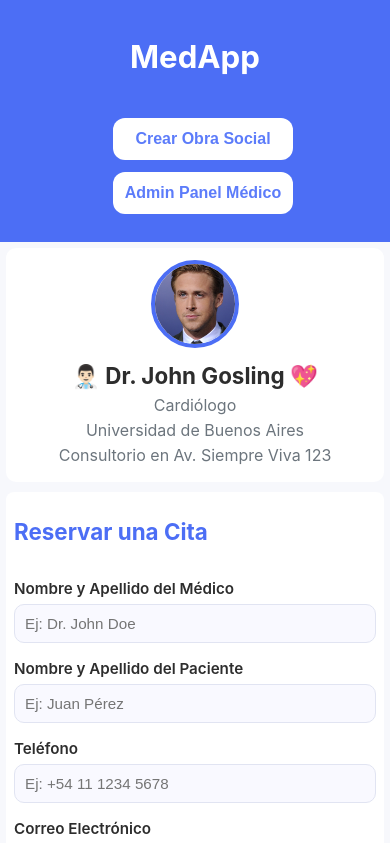
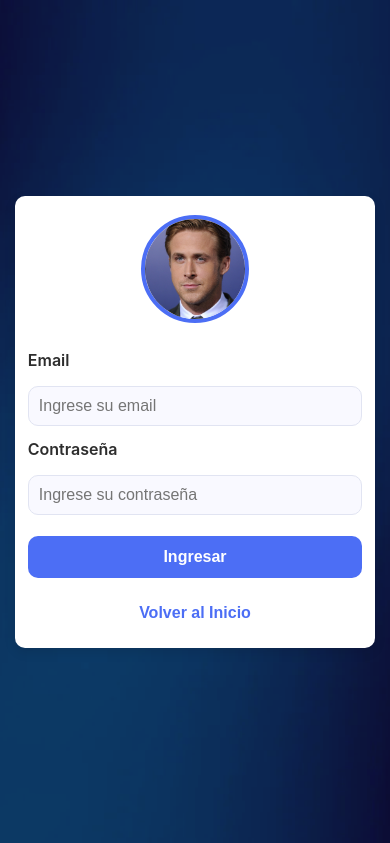
Before and after one commit to ManuZarraga/TPO-Aplicaciones-Interactivas, a React (Vite) app: page /login in a window 390 px wide. Shown: the top 843 px of the page. Built offline with nearby package versions, Linux system fonts and the light colour scheme.

Commit message:
Cambios a LoginPage - Agrego página 'AdminPanel' - Agrego navegacion

```diff
--- a/package.json
+++ b/package.json
@@ -17,7 +17,8 @@
     "moment": "^2.30.1",
     "react": "^18.2.0",
     "react-big-calendar": "^1.19.4",
-    "react-dom": "^18.2.0"
+    "react-dom": "^18.2.0",
+    "react-router-dom": "^7.9.3"
   },
   "devDependencies": {
     "@types/react": "^18.2.66",
--- a/src/App.jsx
+++ b/src/App.jsx
@@ -1,12 +1,17 @@
-// import LoginPage from "./pages/login/LoginPage";
+import { BrowserRouter as Router, Routes, Route } from "react-router-dom";
 import LandingPage from "./pages/main/LandingPage";
+import LoginPage from "./pages/login/LoginPage";
+import AdminPanel from "./pages/AdminPanel/AdminPanel";
 
 function App() {
   return (
-    <>
-      {/* <LoginPage /> */}
-      <LandingPage />
-    </>
+    <Router>
+      <Routes>
+        <Route path="/" element={<LandingPage />} />
+        <Route path="/login" element={<LoginPage />} />
+        <Route path="/admin" element={<AdminPanel />} />
+      </Routes>
+    </Router>
   );
 }
 
--- a/src/components/Calendario/Calendario.css
+++ b/src/components/Calendario/Calendario.css
@@ -38,7 +38,7 @@
 .rbc-month-view .rbc-date-cell button,
 .rbc-month-view .rbc-date-cell {
     background: transparent !important;
-    color: inherit !important;
+    color: var(--text-dark) !important;
     border: none !important;
     box-shadow: none !important;
     font-weight: normal !important;
--- a/src/components/MisCitas/MisCitas.css
+++ b/src/components/MisCitas/MisCitas.css
@@ -1,13 +1,12 @@
 .mis-citas {
-    background: var(--white);
     padding: 20px;
-    border-radius: var(--radius);
-    box-shadow: var(--shadow);
+    margin-top: 40px;
 }
 
-.mis-citas h2 {
+.mis-citas h1 {
+    text-align: center;
     margin-bottom: 15px;
-    font-size: 1.2rem;
+    font-size: 1.5rem;
     color: var(--primary);
 }
 
@@ -73,7 +72,7 @@
         overflow-x: auto;
     }
 
-    .mis-citas h2 {
+    .mis-citas h1 {
         font-size: 1rem;
         margin-bottom: 8px;
     }
--- a/src/components/MisCitas/MisCitas.jsx
+++ b/src/components/MisCitas/MisCitas.jsx
@@ -28,7 +28,7 @@ export default function MisCitas() {
 
   return (
     <div className="mis-citas">
-      <h2>Mis Citas</h2>
+      <h1>Citas Agendadas</h1>
       <div className="citas-list">
         {citas.map((cita) => (
           <div key={cita.id} className="cita-card">
--- a/src/components/Sidebar/Sidebar.jsx
+++ b/src/components/Sidebar/Sidebar.jsx
@@ -1,10 +1,12 @@
 import { useState } from "react";
+import { useNavigate } from "react-router-dom";
 import "./Sidebar.css";
 import FormularioObraSocial from "../FormularioObraSocial/FormularioObraSocial";
 
 // eslint-disable-next-line react/prop-types
 export default function Sidebar({ onAddObraSocial }) {
   const [showPopup, setShowPopup] = useState(false);
+  const navigate = useNavigate();
 
   const handleOpen = () => setShowPopup(true);
   const handleClose = () => setShowPopup(false);
@@ -19,7 +21,9 @@ export default function Sidebar({ onAddObraSocial }) {
           <button className="btn" onClick={handleOpen}>
             Crear Obra Social
           </button>
-          <button className="btn">Admin Panel Médico</button>
+          <button className="btn" onClick={() => navigate("/login")}>
+            Admin Panel Médico
+          </button>
         </div>
       </aside>
       {showPopup && (
--- /dev/null
+++ b/src/pages/AdminPanel/AdminPanel.css
@@ -0,0 +1,37 @@
+.admin-panel-container {
+    position: relative;
+    min-height: 100vh;
+    background: var(--bg);
+    padding-top: 64px;
+}
+
+.admin-logout-btn {
+    position: absolute;
+    top: 24px;
+    left: 24px;
+    z-index: 10;
+    background: var(--danger);
+    color: #fff;
+    padding: 10px 20px;
+    border-radius: 10px;
+    border: none;
+    font-weight: bold;
+    cursor: pointer;
+}
+
+.admin-logout-btn:hover {
+    background: #ff8787;
+}
+
+@media (max-width: 600px) {
+    .admin-panel-container {
+        padding-top: 56px;
+    }
+
+    .admin-logout-btn {
+        top: 12px;
+        left: 12px;
+        padding: 8px 14px;
+        font-size: 1rem;
+    }
+}
--- /dev/null
+++ b/src/pages/AdminPanel/AdminPanel.jsx
@@ -0,0 +1,17 @@
+import MisCitas from "../../components/MisCitas/MisCitas";
+import "../../components/MisCitas/MisCitas.css";
+import { useNavigate } from "react-router-dom";
+import "./AdminPanel.css";
+
+export default function AdminPanel() {
+  const navigate = useNavigate();
+
+  return (
+    <div className="admin-panel-container">
+      <button className="admin-logout-btn" onClick={() => navigate("/")}>
+        Logout
+      </button>
+      <MisCitas />
+    </div>
+  );
+}
--- /dev/null
+++ b/src/pages/login/LoginPage.css
@@ -0,0 +1,112 @@
+.login-bg {
+    min-height: 100vh;
+    min-width: 100vw;
+    background-repeat: no-repeat;
+    background-size: cover;
+    background-position: center;
+    display: flex;
+    align-items: center;
+    justify-content: center;
+    overflow-x: hidden;
+    box-sizing: border-box;
+    padding: 0 2vw;
+}
+
+.login-container {
+    background: var(--white);
+    border-radius: var(--radius);
+    box-shadow: var(--shadow);
+    padding: 2rem 2rem 1.5rem 2rem;
+    display: flex;
+    flex-direction: column;
+    align-items: center;
+    width: 100%;
+    max-width: 360px;
+    gap: 1.2rem;
+    box-sizing: border-box;
+}
+
+.login-avatar {
+    width: 100px;
+    height: 100px;
+    border-radius: 50%;
+    border: 4px solid var(--primary);
+    object-fit: cover;
+    margin-bottom: 0.5rem;
+}
+
+.login-form {
+    width: 100%;
+    display: flex;
+    flex-direction: column;
+    gap: 0.8rem;
+}
+
+.login-form label {
+    font-weight: 600;
+    color: var(--text-dark);
+    margin-bottom: 0.2rem;
+}
+
+.login-form input {
+    padding: 10px;
+    border: 1px solid #e1e4f2;
+    border-radius: 10px;
+    font-size: 1rem;
+    background: #f9f9ff;
+    transition: border 0.3s;
+}
+
+.login-form input:focus {
+    outline: none;
+    border: 1px solid var(--primary);
+    box-shadow: 0 0 0 2px rgba(76, 110, 245, 0.2);
+}
+
+.btn.login-btn {
+    background: var(--primary);
+    color: #fff;
+    border: none;
+    border-radius: 10px;
+    padding: 12px 0;
+    font-weight: 600;
+    margin-top: 0.5rem;
+    cursor: pointer;
+    transition: background 0.2s;
+}
+
+.btn.login-btn:hover {
+    background: var(--secondary);
+}
+
+.btn.back-btn {
+    background: transparent;
+    color: var(--primary);
+    border: none;
+    border-radius: 10px;
+    padding: 10px 0;
+    font-weight: 600;
+    cursor: pointer;
+    margin-top: 0.2rem;
+    transition: color 0.2s;
+}
+
+.btn.back-btn:hover {
+    color: var(--secondary);
+}
+
+@media (max-width: 600px) {
+    .login-container {
+        width: 100%;
+        max-width: 360px;
+        padding: 1.2rem 0.8rem 1rem 0.8rem;
+        border-radius: 10px;
+        margin: 0 auto;
+        box-sizing: border-box;
+    }
+
+    .login-bg {
+        padding: 0 2vw;
+        overflow-x: hidden;
+    }
+}
--- a/src/pages/login/LoginPage.jsx
+++ b/src/pages/login/LoginPage.jsx
@@ -1,65 +1,64 @@
-import Box from "@mui/material/Box";
-// import Container from "@mui/material/Container";
-import Avatar from "@mui/material/Avatar";
-import TextField from "@mui/material/TextField";
-import Button from "@mui/material/Button";
-import LoginIcon from "@mui/icons-material/Login";
+import { useNavigate } from "react-router-dom";
+import "./LoginPage.css";
+import BG from "../../assets/Dark Blue Background.png";
+import AvatarMedico from "../../assets/Medico.jpg";
+import { useState } from "react";
 
-import BG from "../../assets/Dark Blue Background.png";
+export default function LoginPage() {
+  const navigate = useNavigate();
+  const [email, setEmail] = useState("");
+  const [password, setPassword] = useState("");
 
-function LoginPage() {
+  const handleSubmit = (e) => {
+    e.preventDefault();
+    if (email === "gosling@medical.com" && password === "medical123") {
+      navigate("/admin");
+    } else {
+      // Optionally show an error
+      alert("Credenciales incorrectas");
+    }
+  };
+
   return (
-    <Box
-      sx={{
-        display: "flex",
-        justifyContent: "center",
-        alignItems: "center",
-        height: "100vh",
-        width: "100vw",
+    <div
+      className="login-bg"
+      style={{
         backgroundImage: `url(${BG})`,
-        backgroundRepeat: "no-repeat",
-        backgroundSize: "cover",
-        backgroundPosition: "center",
       }}
     >
-      <Box
-        sx={{
-          width: 300,
-          height: 400,
-          padding: 5,
-          display: "flex",
-          justifyContent: "space-between",
-          alignItems: "center",
-          flexDirection: "column",
-          gap: 2,
-          borderRadius: 1,
-          boxShadow: 3,
-          backgroundColor: "#fff",
-        }}
-      >
-        <Avatar
-          sx={{ width: "100px", height: "100px" }}
-          src="/broken-image.jpg"
-        />
-        <Box
-          sx={{
-            width: "100%",
-            display: "flex",
-            flexDirection: "column",
-            gap: 2,
-          }}
-        >
-          <TextField label="Email" variant="outlined" />
-          <TextField label="Contraseña" variant="outlined" type="password" />
-        </Box>
-
-        <Button variant="contained" size="large" startIcon={<LoginIcon />}>
-          {" "}
-          Ingresar{" "}
-        </Button>
-      </Box>
-    </Box>
+      <div className="login-container">
+        <img className="login-avatar" src={AvatarMedico} alt="Avatar" />
+        <form className="login-form" onSubmit={handleSubmit}>
+          <label htmlFor="email">Email</label>
+          <input
+            id="email"
+            type="email"
+            placeholder="Ingrese su email"
+            required
+            value={email}
+            onChange={(e) => setEmail(e.target.value)}
+          />
+          <label htmlFor="password">Contraseña</label>
+          <input
+            id="password"
+            type="password"
+            placeholder="Ingrese su contraseña"
+            required
+            value={password}
+            onChange={(e) => setPassword(e.target.value)}
+          />
+          <button type="submit" className="btn login-btn">
+            Ingresar
+          </button>
+          <button
+            type="button"
+            className="btn back-btn"
+            onClick={() => navigate("/")}
+          >
+            Volver al Inicio
+          </button>
+        </form>
+      </div>
+    </div>
   );
 }
-
-export default LoginPage;
```
Also changed, not shown: src/components/FormularioReservas/FormularioReservas.css (+84 -0 lines), 1 other file (tests, documents, lock files or other folders).
